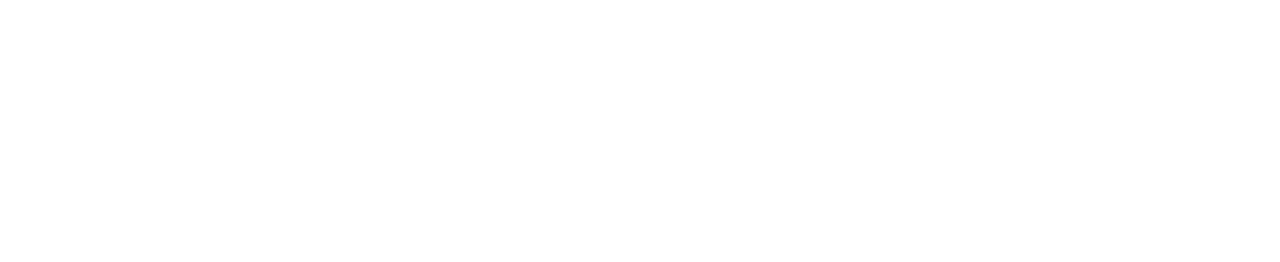
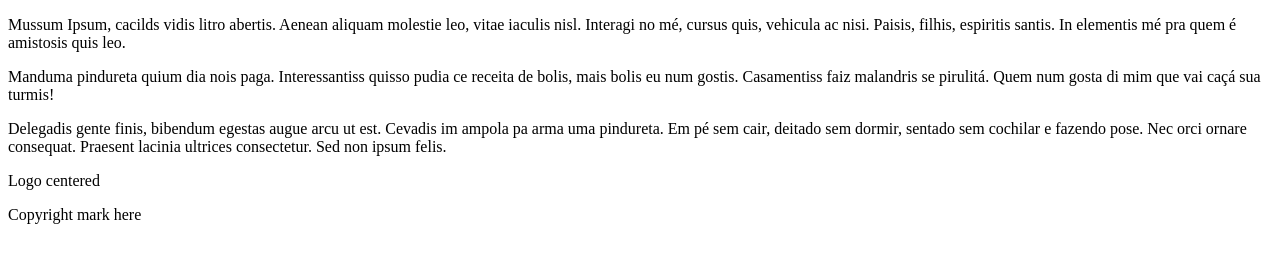
Before and after one commit to mariosmee/resume-web, a plain HTML site: page index.html in a window 1280 px wide. Drawn offline with Linux system fonts and the light colour scheme.

Commit message:
Started to input some  content of index

```diff
--- a/index.html
+++ b/index.html
@@ -6,6 +6,26 @@
     <title>Resume Web</title>
 </head>
 <body>
+    <header>
 
+    </header>
+
+        <p>Mussum Ipsum, cacilds vidis litro abertis. Aenean aliquam molestie leo, vitae iaculis nisl.
+            Interagi no mé, cursus quis, vehicula ac nisi. Paisis, filhis, espiritis santis.
+            In elementis mé pra quem é amistosis quis leo.</p>
+
+        <p>Manduma pindureta quium dia nois paga. Interessantiss quisso pudia ce receita de bolis,
+            mais bolis eu num gostis. Casamentiss faiz malandris se pirulitá. Quem num gosta di mim
+            que vai caçá sua turmis!</p>
+
+        <p>Delegadis gente finis, bibendum egestas augue arcu ut est. Cevadis im ampola pa arma uma pindureta.
+            Em pé sem cair, deitado sem dormir, sentado sem cochilar e fazendo pose. Nec orci ornare consequat.
+            Praesent lacinia ultrices consectetur. Sed non ipsum felis.</p>
+
+
+    <footer>
+        <p>Logo centered</p>
+        <p>Copyright mark here</p>
+    </footer>
 </body>
 </html>
```
